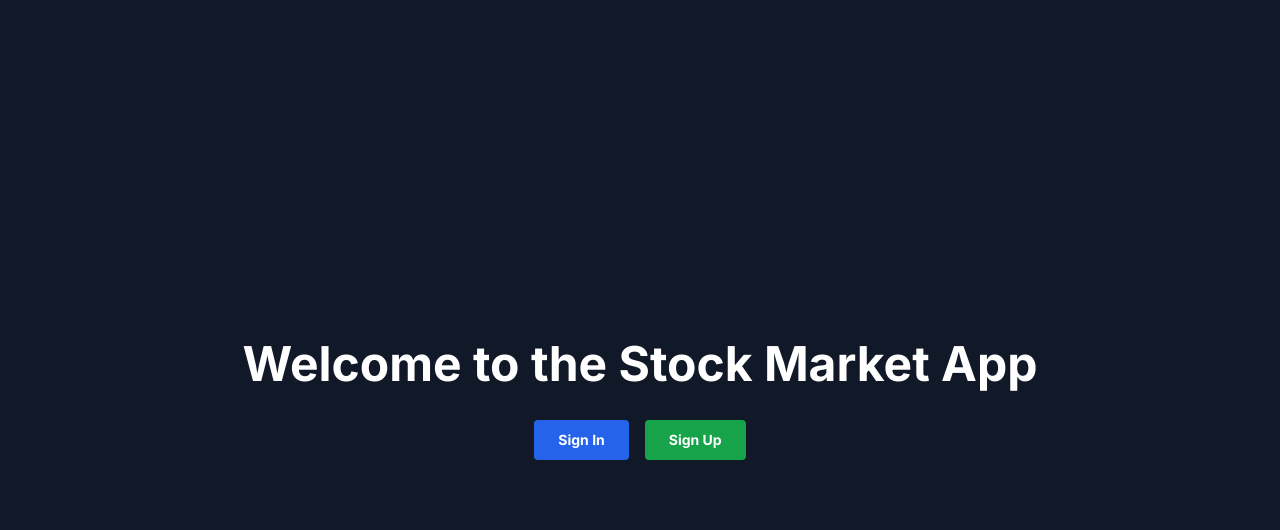
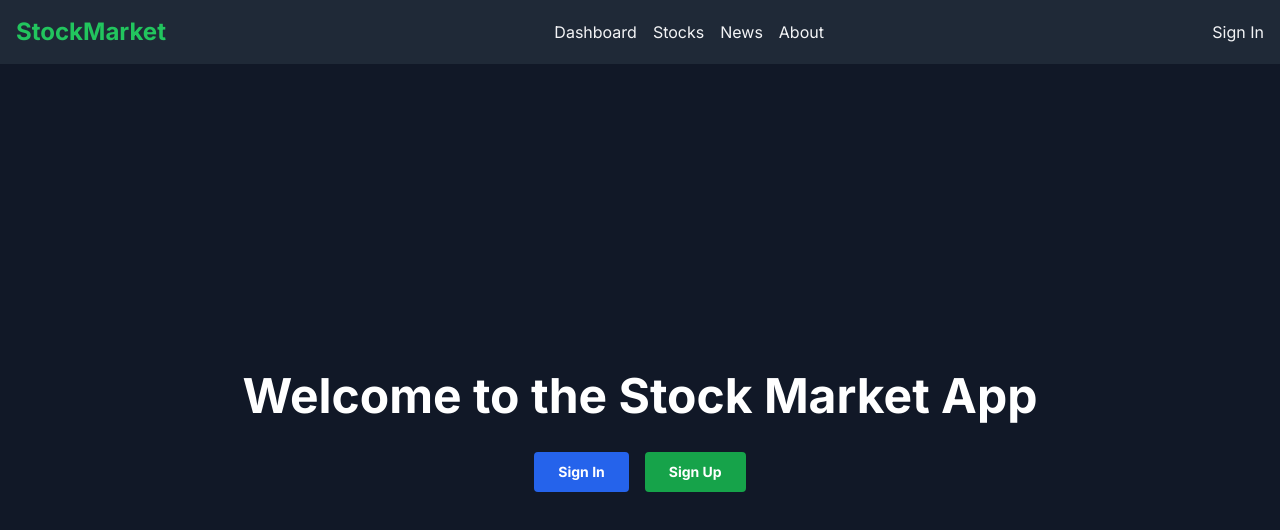
Before and after one commit to Sudershhh/stock-market, a Next.js app: page / in a window 1280 px wide. Shown: the top 530 px of the page. Built offline with nearby package versions, Linux system fonts and the light colour scheme.

Commit message:
Added a Header component

```diff
--- a/app/layout.tsx
+++ b/app/layout.tsx
@@ -9,7 +9,10 @@ const inter = Inter({ subsets: ["latin"] });
 
 export const metadata: Metadata = {
   title: "Stock Market - Home",
-  description: "Generated by create next app",
+  description: "Created by Sri Sudersan",
+  icons: {
+    icon: "/dollar-sign.svg",
+  },
 };
 
 export default function RootLayout({
--- a/app/page.tsx
+++ b/app/page.tsx
@@ -1,67 +1,12 @@
 // components/Home.tsx
 import Link from "next/link";
 import { Button } from "@/components/ui/button";
-// import {
-//   Navbar,
-//   NavbarBrand,
-//   NavbarContent,
-//   NavbarItem,
-// } from "@shadcn/ui/navbar";
+import Header from "@/components/Header";
 
 export default function Home() {
   return (
     <div className="min-h-screen flex flex-col bg-gray-900 text-white">
-      {/* <Navbar className="bg-gray-800">
-        <NavbarBrand className="text-lg font-bold text-blue-500">
-          Stock Market App
-        </NavbarBrand>
-        <NavbarContent>
-          <NavbarItem>
-            <Link
-              href="/"
-              className="hover:text-blue-300 transition duration-300"
-            >
-              Home
-            </Link>
-          </NavbarItem>
-          <NavbarItem>
-            <Link
-              href="/about"
-              className="hover:text-blue-300 transition duration-300"
-            >
-              About
-            </Link>
-          </NavbarItem>
-          <NavbarItem>
-            <Link
-              href="/contact"
-              className="hover:text-blue-300 transition duration-300"
-            >
-              Contact
-            </Link>
-          </NavbarItem>
-          <NavbarItem>
-            <Link href="/sign-in">
-              <Button
-                variant="ghost"
-                className="text-white bg-blue-600 hover:bg-blue-700 transition duration-300"
-              >
-                Sign In
-              </Button>
-            </Link>
-          </NavbarItem>
-          <NavbarItem>
-            <Link href="/sign-up">
-              <Button
-                variant="ghost"
-                className="text-white bg-green-600 hover:bg-green-700 transition duration-300"
-              >
-                Sign Up
-              </Button>
-            </Link>
-          </NavbarItem>
-        </NavbarContent>
-      </Navbar> */}
+      <Header />
       <main className="flex-grow flex flex-col items-center justify-center">
         <h1 className="text-5xl font-bold mb-8">
           Welcome to the Stock Market App
--- /dev/null
+++ b/components/Header.tsx
@@ -0,0 +1,103 @@
+// components/Header.tsx
+"use client";
+
+import Link from "next/link";
+import { useState } from "react";
+import { Menu, MenuButton, MenuItems, MenuItem } from "@headlessui/react";
+import { ChevronDown } from "lucide-react";
+
+const Header = () => {
+  const [user, setUser] = useState(null);
+
+  return (
+    <header className="bg-gray-800 text-gray-100">
+      <div className="container mx-auto px-4 py-4 flex justify-between items-center">
+        <div className="text-2xl font-bold">
+          <Link href="/" className="text-green-500 hover:text-green-700">
+            StockMarket
+          </Link>
+        </div>
+        <nav className="flex space-x-4">
+          <Link href="/dashboard" className="hover:text-green-500">
+            Dashboard
+          </Link>
+          <Link href="/stocks" className="hover:text-green-500">
+            Stocks
+          </Link>
+          <Link href="/news" className="hover:text-green-500">
+            News
+          </Link>
+          <Link href="/about" className="hover:text-green-500">
+            About
+          </Link>
+        </nav>
+        <div className="relative">
+          {user ? (
+            <Menu as="div" className="relative inline-block text-left">
+              <div>
+                <MenuButton className="inline-flex justify-center w-full rounded-md border border-gray-700 shadow-sm px-4 py-2 bg-gray-800 text-sm font-medium text-gray-300 hover:bg-gray-700 focus:outline-none focus:ring-2 focus:ring-offset-2 focus:ring-offset-gray-800 focus:ring-white">
+                  Profile
+                  <ChevronDown
+                    className="-mr-1 ml-2 h-5 w-5"
+                    aria-hidden="true"
+                  />
+                </MenuButton>
+              </div>
+
+              <MenuItems className="origin-top-right absolute right-0 mt-2 w-56 rounded-md shadow-lg bg-white ring-1 ring-black ring-opacity-5 focus:outline-none">
+                <div className="py-1">
+                  <MenuItem>
+                    {({ active }) => (
+                      <Link
+                        href="/profile"
+                        className={`block px-4 py-2 text-sm ${
+                          active ? "bg-gray-100 text-gray-900" : "text-gray-700"
+                        }`}
+                      >
+                        Profile
+                      </Link>
+                    )}
+                  </MenuItem>
+                  <MenuItem>
+                    {({ active }) => (
+                      <Link
+                        href="/settings"
+                        className={`block px-4 py-2 text-sm ${
+                          active ? "bg-gray-100 text-gray-900" : "text-gray-700"
+                        }`}
+                      >
+                        Settings
+                      </Link>
+                    )}
+                  </MenuItem>
+                  <MenuItem>
+                    {({ active }) => (
+                      <a
+                        href="#"
+                        className={`block px-4 py-2 text-sm ${
+                          active ? "bg-gray-100 text-gray-900" : "text-gray-700"
+                        }`}
+                        onClick={() => {
+                          // Handle logout
+                          setUser(null);
+                        }}
+                      >
+                        Logout
+                      </a>
+                    )}
+                  </MenuItem>
+                </div>
+              </MenuItems>
+            </Menu>
+          ) : (
+            <Link href="/sign-in" className="hover:text-green-500">
+              Sign In
+            </Link>
+          )}
+        </div>
+      </div>
+    </header>
+  );
+};
+
+export default Header;
--- a/package.json
+++ b/package.json
@@ -9,6 +9,7 @@
     "lint": "next lint"
   },
   "dependencies": {
+    "@headlessui/react": "^2.1.2",
     "@radix-ui/react-slot": "^1.1.0",
     "@supabase/supabase-js": "^2.44.2",
     "class-variance-authority": "^0.7.0",
```
Also changed, not shown: public/dollar-sign.svg (added), 1 other file (tests, documents, lock files or other folders).
